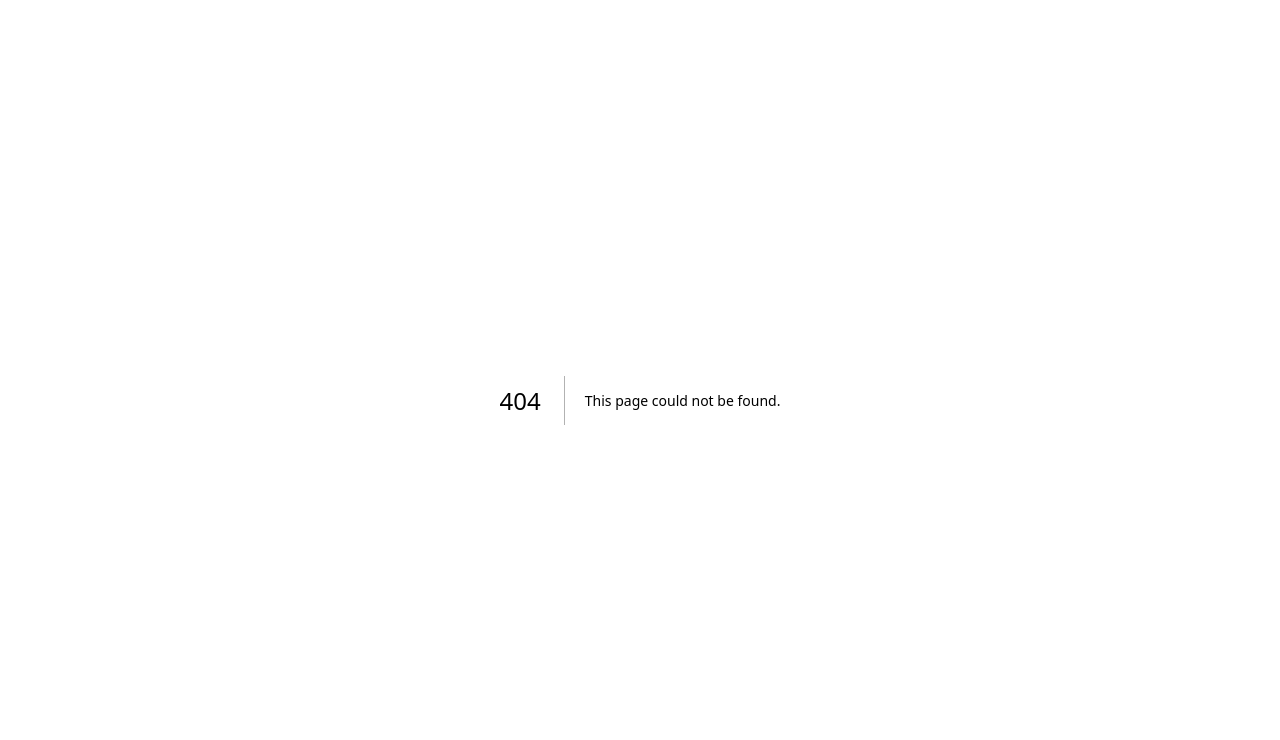
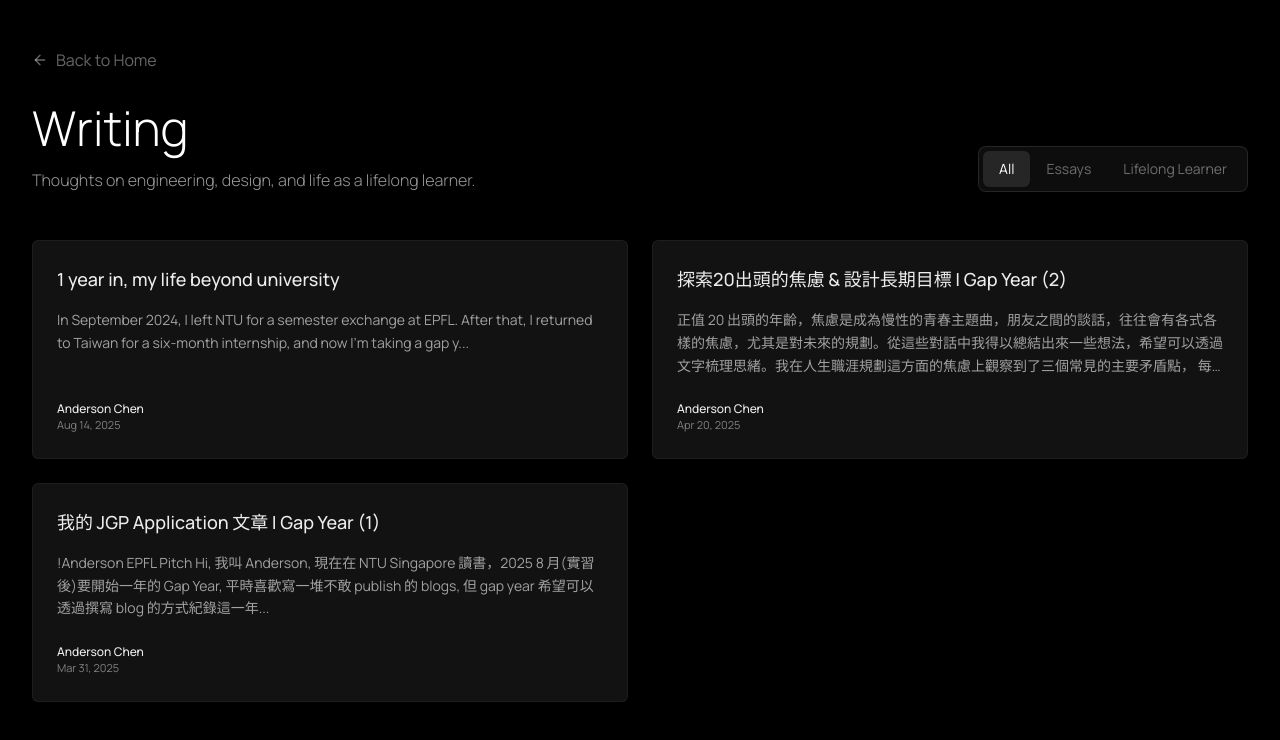
Before and after one commit to chaos2clarity/anderson-chen, a Next.js app: page /blog in a window 1280 px wide. Before the commit this address had no page. Shown: the top 740 px of the page. Built offline with nearby package versions, Linux system fonts and the light colour scheme.

Commit message:
notion add

```diff
--- /dev/null
+++ b/app/blog/page.tsx
@@ -0,0 +1,122 @@
+"use client";
+import { useState, useEffect } from "react";
+import Link from "next/link";
+import { motion } from "framer-motion";
+import { ArrowLeft } from "lucide-react";
+import BlogCard from "@/components/blog-card";
+import { BlogPost } from "@/lib/blog";
+
+export default function BlogPage() {
+  const [posts, setPosts] = useState<BlogPost[]>([]);
+  const [isLoading, setIsLoading] = useState(true);
+  const [filter, setFilter] = useState<'all' | 'main' | 'micro'>('all');
+
+  useEffect(() => {
+    const loadPosts = async () => {
+      try {
+        const response = await fetch('/api/blog');
+        const data = await response.json();
+        setPosts(data.posts || []);
+      } catch (error) {
+        console.error('Error loading blog posts:', error);
+      } finally {
+        setIsLoading(false);
+      }
+    };
+    loadPosts();
+  }, []);
+
+  const filteredPosts = posts.filter(post => {
+    if (filter === 'all') return true;
+    if (filter === 'micro') return post.category === 'Lifelong Learner';
+    return post.category !== 'Lifelong Learner';
+  });
+
+  return (
+    <div className="min-h-screen bg-black text-white px-6 md:px-8 py-12">
+      <div className="max-w-7xl mx-auto">
+        {/* Header */}
+        <div className="mb-12">
+          <Link href="/" className="inline-flex items-center text-white/40 hover:text-white transition-colors mb-8">
+            <ArrowLeft className="w-4 h-4 mr-2" />
+            Back to Home
+          </Link>
+
+          <div className="flex flex-col md:flex-row md:items-end justify-between gap-6">
+            <div>
+              <h1 className="text-3xl md:text-5xl font-light text-white mb-4">
+                Writing
+              </h1>
+              <p className="text-white/60 font-light max-w-xl">
+                Thoughts on engineering, design, and life as a lifelong learner.
+              </p>
+            </div>
+
+            {/* Filter Toggle */}
+            <div className="flex bg-white/5 p-1 rounded-lg border border-white/10">
+              <button
+                onClick={() => setFilter('all')}
+                className={`px-4 py-2 rounded-md text-sm transition-all ${
+                  filter === 'all'
+                    ? 'bg-white/10 text-white shadow-sm'
+                    : 'text-white/40 hover:text-white/60'
+                }`}
+              >
+                All
+              </button>
+              <button
+                onClick={() => setFilter('main')}
+                className={`px-4 py-2 rounded-md text-sm transition-all ${
+                  filter === 'main'
+                    ? 'bg-white/10 text-white shadow-sm'
+                    : 'text-white/40 hover:text-white/60'
+                }`}
+              >
+                Essays
+              </button>
+              <button
+                onClick={() => setFilter('micro')}
+                className={`px-4 py-2 rounded-md text-sm transition-all ${
+                  filter === 'micro'
+                    ? 'bg-white/10 text-white shadow-sm'
+                    : 'text-white/40 hover:text-white/60'
+                }`}
+              >
+                Lifelong Learner
+              </button>
+            </div>
+          </div>
+        </div>
+
+        {/* Grid */}
+        <div className="grid grid-cols-2 lg:grid-cols-4 gap-4 sm:gap-6">
+          {isLoading ? (
+            [1, 2, 3, 4, 5, 6].map((i) => (
+              <div key={i} className="h-64 bg-white/5 rounded-lg animate-pulse border border-white/5 col-span-2"></div>
+            ))
+          ) : filteredPosts.length > 0 ? (
+            filteredPosts.map((post, index) => (
+              <motion.div
+                key={post.slug}
+                initial={{ opacity: 0, y: 20 }}
+                animate={{ opacity: 1, y: 0 }}
+                transition={{ duration: 0.5, delay: index * 0.05 }}
+                className={`${
+                  post.category === 'Lifelong Learner'
+                    ? 'col-span-1'
+                    : 'col-span-2'
+                }`}
+              >
+                <BlogCard post={post} />
+              </motion.div>
+            ))
+          ) : (
+            <div className="col-span-full py-20 text-center text-white/40">
+              No posts found.
+            </div>
+          )}
+        </div>
+      </div>
+    </div>
+  );
+}
--- a/app/page.tsx
+++ b/app/page.tsx
@@ -54,8 +54,9 @@ export default function Page() {
   >("photography");
   const [currentIndices, setCurrentIndices] = useState<number[]>([]);
 
-  // Load recent blog posts
-  const [recentPosts, setRecentPosts] = useState<any[]>([]);
+  // Load blog posts
+  // Load blog posts
+  const [displayPosts, setDisplayPosts] = useState<any[]>([]);
   const [isLoading, setIsLoading] = useState(true);
 
   const transition = {
@@ -69,11 +70,11 @@ export default function Page() {
     const loadPosts = async () => {
       setIsLoading(true);
       try {
-        const response = await fetch('/api/blog?limit=3');
+        const response = await fetch('/api/blog');
 
         if (!response.ok) {
           console.error('Blog API response not ok:', response.status, response.statusText);
-          setRecentPosts([]);
+          setDisplayPosts([]);
           return;
         }
 
@@ -84,15 +85,27 @@ export default function Page() {
           data = JSON.parse(text);
         } catch (parseError) {
           console.error('Failed to parse blog API response as JSON:', text.substring(0, 200));
-          setRecentPosts([]);
+          setDisplayPosts([]);
           return;
         }
 
-        setRecentPosts(data.posts || []);
+        const allPosts = data.posts || [];
+
+        // Get 3 latest Main posts
+        const mainPosts = allPosts
+          .filter((post: any) => post.category !== 'Lifelong Learner')
+          .slice(0, 3);
+
+        // Get 3 latest Lifelong Learner posts
+        const microPosts = allPosts
+          .filter((post: any) => post.category === 'Lifelong Learner')
+          .slice(0, 3);
+
+        setDisplayPosts([...mainPosts, ...microPosts]);
       } catch (error) {
         console.error('Error loading blog posts:', error);
         // Set fallback posts if API fails
-        setRecentPosts([]);
+        setDisplayPosts([]);
       } finally {
         setIsLoading(false);
       }
@@ -756,9 +769,8 @@ export default function Page() {
                 whileInView={{ opacity: 1, y: 0 }}
                 transition={{ duration: 0.6 }}
                 viewport={{ once: true }}
-                className="mb-12"
+                className="mb-8 flex items-end justify-between"
               >
-                <div className="flex items-center justify-between mb-6">
                 <div>
                   <h2 className="text-3xl md:text-4xl font-light text-white mb-2">
                      Latest thoughts
@@ -768,35 +780,70 @@ export default function Page() {
                   </p>
                 </div>
 
-                </div>
+                <Link href="/blog" className="hidden sm:flex items-center gap-2 text-white/40 hover:text-white transition-colors text-sm">
+                  View all <ArrowRight className="w-4 h-4" />
+                </Link>
               </motion.div>
 
-              {/* Cursor-style Grid Layout - 3 Columns now since it is full width */}
-              <div className="grid grid-cols-1 sm:grid-cols-2 lg:grid-cols-3 gap-6">
+              {/* Combined Grid Layout */}
+              {/* Combined Horizontal Layout */}
+              <div
+                className="flex overflow-x-auto overflow-y-hidden scrollbar-hide snap-x snap-mandatory -mx-6 px-6 sm:mx-0 sm:px-0"
+                style={{ scrollBehavior: "smooth" }}
+              >
+                <div className="flex gap-4 min-w-max pb-1">
                   {isLoading ? (
                     // Loading Skeletons
                     [1, 2, 3].map((i) => (
-                    <div key={i} className="h-64 bg-white/5 rounded-lg animate-pulse border border-white/5"></div>
+                      <div key={i} className="w-[280px] sm:w-[320px] h-64 bg-white/5 rounded-lg animate-pulse border border-white/5 snap-center"></div>
                     ))
-                ) : recentPosts && recentPosts.length > 0 ? (
-                  recentPosts.map((post: any, index: number) => (
+                  ) : displayPosts.length > 0 ? (
+                    displayPosts.map((post: any, index: number) => (
                       <motion.div
                         key={post.slug}
-                      initial={{ opacity: 0, y: 20 }}
-                      whileInView={{ opacity: 1, y: 0 }}
+                        initial={{ opacity: 0, x: 20 }}
+                        whileInView={{ opacity: 1, x: 0 }}
                         transition={{ duration: 0.5, delay: index * 0.1 }}
                         viewport={{ once: true }}
-                      className="h-full"
+                        className="w-[280px] sm:w-[320px] h-full snap-center"
                       >
                         <BlogCard post={post} onClick={(post) => setSelectedBlog(post)} />
                       </motion.div>
                     ))
                   ) : (
-                  <div className="col-span-full text-center py-12 text-white/40 bg-white/5 rounded-lg border border-white/5">
+                    <div className="w-full text-center py-12 text-white/40 bg-white/5 rounded-lg border border-white/5">
                       <p>No blog posts found.</p>
                     </div>
                   )}
                 </div>
+              </div>
+
+              {/* Mobile View All Link */}
+              <div className="mt-8 flex justify-center sm:hidden">
+                <Link href="/blog" className="flex items-center gap-2 text-white/40 hover:text-white transition-colors text-sm">
+                  View all <ArrowRight className="w-4 h-4" />
+                </Link>
+              </div>
+
+              {/* Notion Page Embed */}
+              <motion.div
+                initial={{ opacity: 0, y: 20 }}
+                whileInView={{ opacity: 1, y: 0 }}
+                transition={{ duration: 0.6 }}
+                viewport={{ once: true }}
+                className="mt-16 w-full rounded-lg border
+                border-white/5 overflow-hidden bg-white/5"
+              >
+                <iframe
+                  src="https://candle-cell-ebd.notion.site/ebd//2edce0046ebb80fea4c3cc60ef706d9d"
+                  width="100%"
+                  height="600"
+                  frameBorder="0"
+                  allowFullScreen
+                  className="w-full"
+                />
+              </motion.div>
+
             </div>
 
             {/* Projects Section */}
--- a/components/blog-card.tsx
+++ b/components/blog-card.tsx
@@ -12,6 +12,12 @@ export default function BlogCard({ post, onClick }: BlogCardProps) {
     border border-white/5 hover:border-white/10 transition-colors
     duration-200 flex flex-col justify-between">
       <div>
+        {post.category === 'Lifelong Learner' && (
+          <span className="inline-block mb-3 px-1.5 py-0.5 rounded text-[10px] font-medium
+          bg-purple-400/10 text-purple-400 border border-purple-400/20">
+            Lifelong Learner
+          </span>
+        )}
         <h3 className="text-lg font-medium text-[#EDEDED]
         group-hover:text-white mb-4 truncate">
           {post.title}
```
Lines whose indentation alone changed are shown as unchanged.
